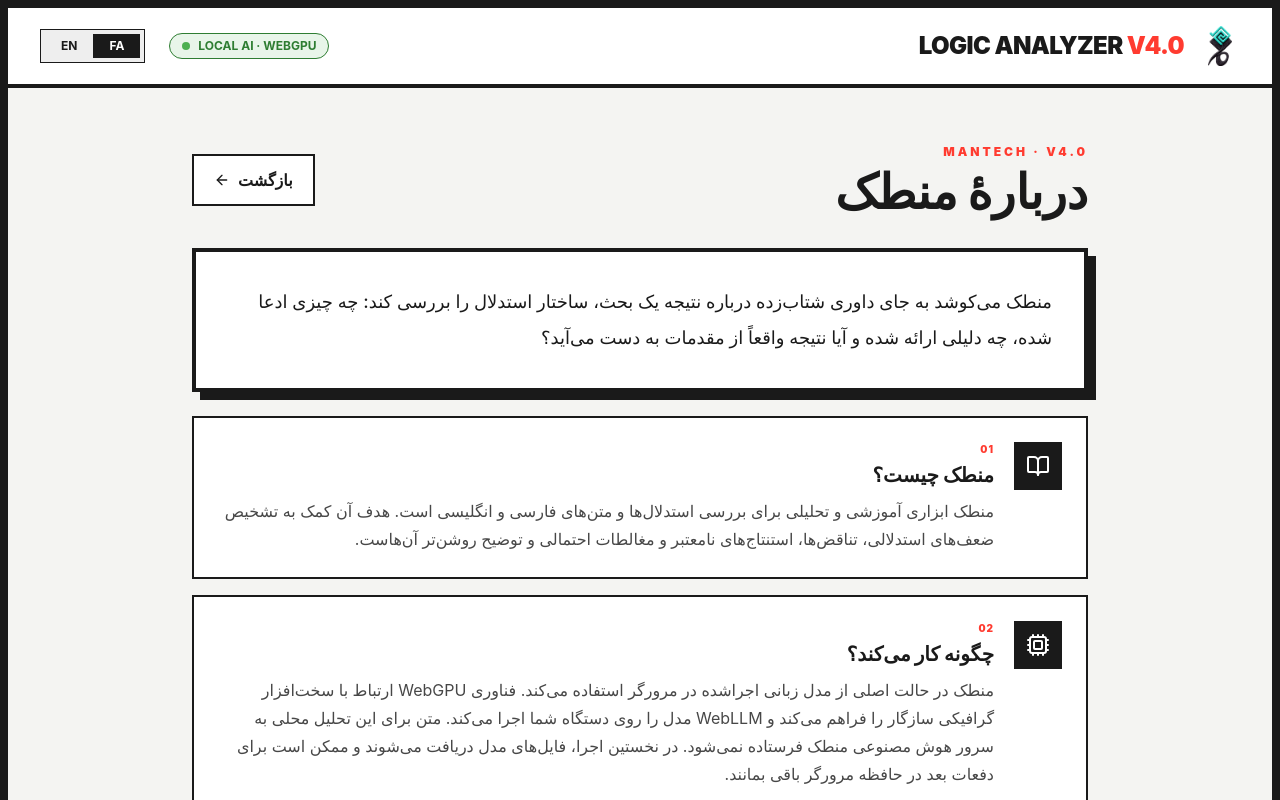
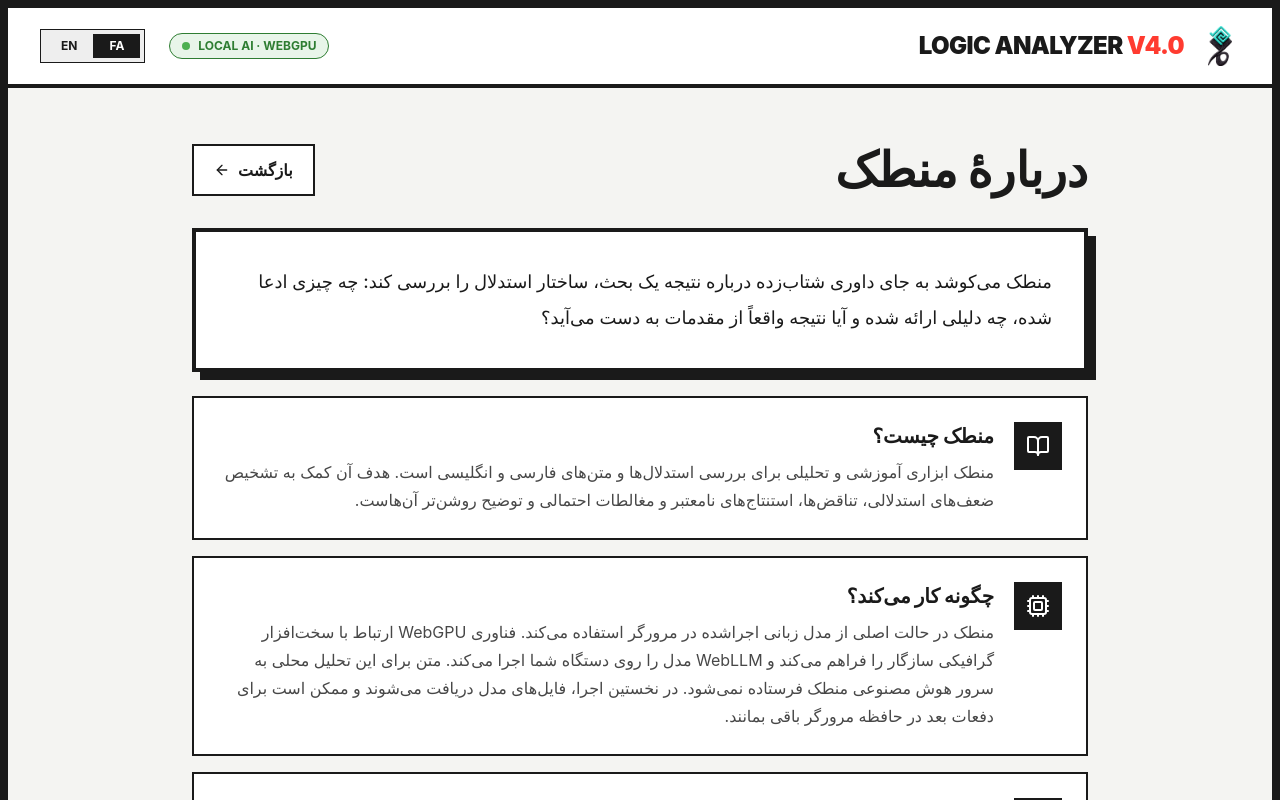
Before and after one commit to 3obhan/Mantech, a React (Vite) app: page /#/about in a window 1280 px wide. Both pictures are taken after a click on the button "فارسی". Shown: the top 800 px of the page. Built offline with nearby package versions, Linux system fonts and the light colour scheme.

Commit message:
Clean About page typography and remove red labels

```diff
--- a/src/components/About.tsx
+++ b/src/components/About.tsx
@@ -62,10 +62,9 @@ export const About = () => {
   ];
 
   return (
-    <div className="max-w-4xl mx-auto w-full animate-fade-in py-2 sm:py-6">
+    <div className="max-w-4xl mx-auto w-full animate-fade-in py-2 sm:py-6 font-sans">
       <div className="flex items-center justify-between mb-6 sm:mb-8">
         <div>
-          <p className="text-xs font-black tracking-[0.25em] uppercase text-[#FF3B30] mb-2">MANTECH · V4.0</p>
           <h1 className="text-3xl sm:text-5xl font-black">{fa ? 'دربارهٔ منطک' : 'About Mantech'}</h1>
         </div>
         <Link to="/" className="inline-flex items-center gap-2 border-2 border-[#1A1A1A] bg-white px-3 py-2 sm:px-5 sm:py-3 font-bold hover:bg-[#1A1A1A] hover:text-white transition-colors">
@@ -83,13 +82,12 @@ export const About = () => {
       </div>
 
       <div className="space-y-4">
-        {sections.map(({ icon: Icon, title, body }, index) => (
+        {sections.map(({ icon: Icon, title, body }) => (
           <section key={title} className="bg-white border-2 border-[#1A1A1A] p-5 sm:p-6 flex gap-4 sm:gap-5">
             <div className="shrink-0 w-10 h-10 sm:w-12 sm:h-12 bg-[#1A1A1A] text-white flex items-center justify-center">
               <Icon className="w-5 h-5 sm:w-6 sm:h-6" />
             </div>
             <div className="min-w-0">
-              <p className="text-[10px] font-black tracking-widest text-[#FF3B30] mb-1">{String(index + 1).padStart(2, '0')}</p>
               <h2 className="text-lg sm:text-xl font-black mb-2">{title}</h2>
               <p className="text-sm sm:text-base leading-7 opacity-80">{body}</p>
             </div>
```
